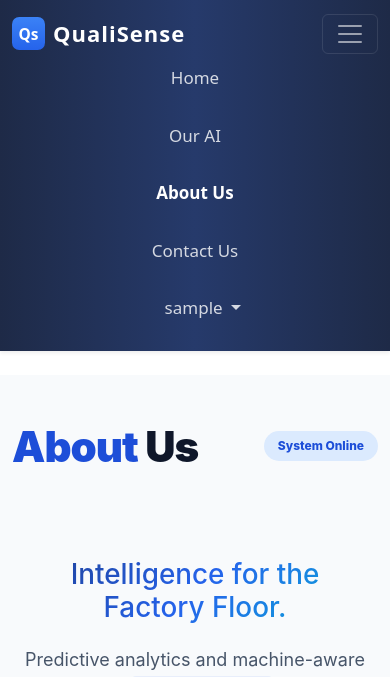
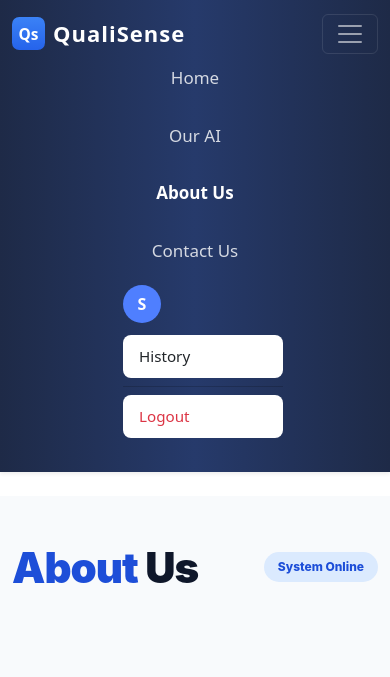
Before and after one commit to Niranjan9391/QualiSense, a Django app: page /about/ in a window 390 px wide, after a click that opens the changed part. Shown: the top 677 px of the page. Run offline with Django 5.2, Linux system fonts and the light colour scheme; the visitor is signed in with stand-in values (Sample User, id 1); parts of the project's set-up code (start-up, migrations or seed data) failed here and were passed over.

Commit message:
avatar added in navbar

```diff
--- a/quali_defect_app/static/quali_defect_app/css/navbar.css
+++ b/quali_defect_app/static/quali_defect_app/css/navbar.css
@@ -41,27 +41,14 @@
 .animated-title span:nth-child(9) { animation-delay: 0.90s; }
 .animated-title span:nth-child(10) { animation-delay: 1.00s; }
 
-/*
-Minimal animation:
-0–40%   → fade in
-40–70%  → stay fully visible
-70–100% → fade out quietly
-*/
 @keyframes minimalFade {
-    0% {
-        opacity: 1;
-    }
-    40% {
-        opacity: 1; /* fade in */
-    }
-    70% {
-        opacity: 1; /* stay visible */
-    }
-    100% {
-        opacity: 0; /* fade out */
-    }
+    0%, 40%, 70% { opacity: 1; }
+    100% { opacity: 0; }
 }
 
+/* ==========================================
+      OLD PROFILE BEHAVIOR (Kept as is)
+========================================== */
 
 /* Remove nav link underline animation for Profile */
 .profile-toggle {
@@ -104,3 +91,95 @@ Minimal animation:
 .profile-dropdown:hover .nav-link {
     color: #fff !important;
 }
+
+
+
+/* ==================================================
+            🚀 ADDED AVATAR SYSTEM (New)
+================================================== */
+
+/* Fix shifting by giving controlled width */
+.profile-dropdown {
+    position: relative;
+    width: 48px;    /* prevents navbar shifting */
+    text-align: right;
+}
+
+/* Circular avatar replacing username */
+.profile-avatar {
+    text-decoration: none !important;
+    width: 38px;
+    height: 38px;
+    background: #4f7fff;
+    border-radius: 50%;
+    color: #fff;
+    font-weight: 700;
+    font-size: 1rem;
+
+    display: flex;
+    align-items: center;
+    justify-content: center;
+
+    cursor: pointer;
+    transition: 0.25s ease;
+}
+
+/* Hover effect */
+.profile-avatar:hover {
+    background: #6b8dff;
+}
+
+/* Absolutely positioned dropdown */
+.profile-dropdown .dropdown-menu {
+    position: absolute !important;
+    top: 100%;
+    right: 0;
+    left: auto !important;
+
+    margin-top: 10px;
+    display: none;
+
+    min-width: 160px;
+    border-radius: 10px;
+    background: #ffffff;
+    border: none;
+    box-shadow: 0 4px 14px rgba(0,0,0,0.15);
+
+    transform: none !important;
+}
+
+/* Show dropdown on hover */
+.profile-dropdown:hover .dropdown-menu {
+    display: block !important;
+}
+
+/* Logout hover style */
+.profile-menu .dropdown-item.text-danger:hover {
+    background: #ffe9e9 !important;
+    color: #b30000 !important;
+}
+
+
+
+/* ==================================================
+            📱 MOBILE DROPDOWN FIX
+================================================== */
+@media (max-width: 991px) {
+    .profile-dropdown {
+        width: auto;
+    }
+
+    .profile-dropdown .dropdown-menu {
+        position: static !important;
+        display: block !important;
+        margin-top: 6px;
+        box-shadow: none;
+        background: transparent;
+    }
+
+    .profile-menu .dropdown-item {
+        background: #fff;
+        margin-bottom: 8px;
+        border-radius: 8px;
+    }
+}
--- a/quali_defect_app/templates/quali_defect_app/navbar.html
+++ b/quali_defect_app/templates/quali_defect_app/navbar.html
@@ -47,17 +47,19 @@
                        href="{% url 'contact' %}">Contact Us</a>
                 </li>
 
-                <!-- Authentication Buttons / Profile Menu -->
+                <!-- ============================
+                     PROFILE AVATAR + DROPDOWN
+                ============================ -->
                 {% if user.is_authenticated %}
+                <li class="nav-item profile-dropdown ms-3">
 
-                    <!-- PROFILE DROPDOWN -->
-                    <li class="nav-item dropdown ms-3">
-                        <a class="nav-link dropdown-toggle text-info" href="#" id="profileMenu"
-                           role="button" data-bs-toggle="dropdown" aria-expanded="false">
-                            {{ user.username }}
+                    <!-- Circular avatar -->
+                    <a class="profile-avatar" href="#" id="profileMenu">
+                        {{ user.username|first|upper }}
                     </a>
 
-                        <ul class="dropdown-menu dropdown-menu-end" aria-labelledby="profileMenu">
+                    <!-- Custom dropdown -->
+                    <ul class="dropdown-menu profile-menu">
                         <li>
                             <a class="dropdown-item" href="{% url 'history' %}">History</a>
                         </li>
@@ -70,6 +72,7 @@
                             </a>
                         </li>
                     </ul>
+
                 </li>
 
                 {% else %}
```
Lines whose indentation alone changed are shown as unchanged.
